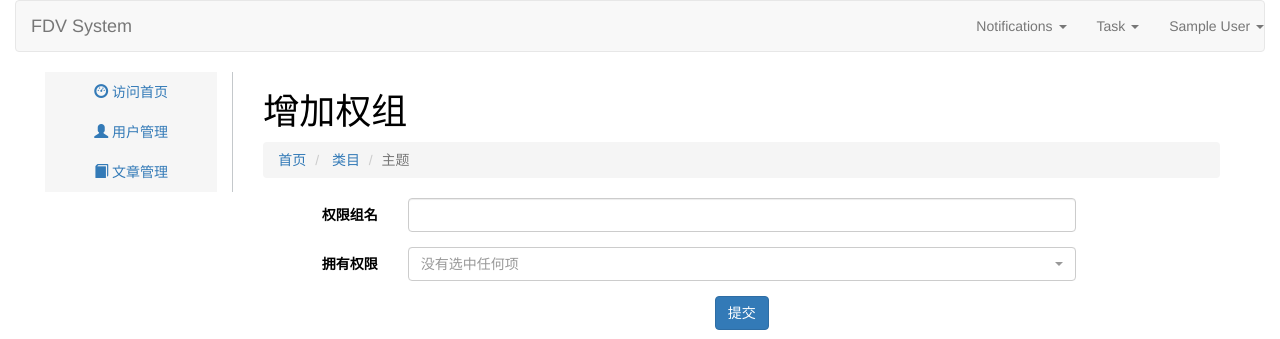
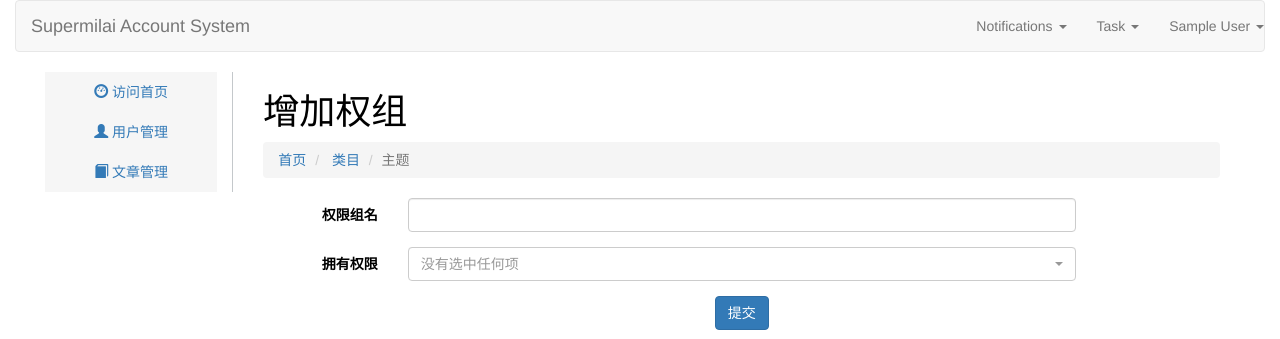
Before and after one commit to raphaelsoul/supermilai, a Django app: page /account/manage/add_group.html in a window 1280 px wide. Shown: the top 339 px of the page. Run offline with Django 3.2, Linux system fonts and the light colour scheme; a user stored in the database is signed in; tables that the repository leaves empty hold one stand-in row (values such as "Sample post"); some libraries are stand-ins or nearby versions.

Commit message:
del print to fix for py2/3 and improve the proj struction

```diff
--- a/account/ajax.py
+++ b/account/ajax.py
@@ -1,6 +1,6 @@
 from django.http import HttpResponse,HttpResponseRedirect
 from django.contrib.auth.decorators import login_required,permission_required#,user_passes_test,
-from models import UserProfile
+from account.models import UserProfile
 from django.contrib.auth.models import Permission,Group
 #from django.core.exceptions import PermissionDenied
 #from decorators import custom_permission_required
--- a/account/backend_manage.py
+++ b/account/backend_manage.py
@@ -4,7 +4,7 @@ from django.http import HttpResponse,HttpResponseRedirect
 from django.contrib.auth.decorators import login_required,permission_required#,user_passes_test,permission_required
 from django.contrib.auth import authenticate,login,logout
 from django.contrib.auth.views import password_change
-from models import UserProfile
+from account.models import UserProfile
 from django.template import RequestContext
 from django.contrib.contenttypes.models import ContentType
 
@@ -57,7 +57,7 @@ def user_add(request):
 		qq = request.POST['qq']
 		password1 = request.POST['password1']
 		password2 = request.POST['password2']
-		print truename,email,qq,password1,password2
+		#print truename,email,qq,password1,password2
 		if request.POST['is_active'] == 'true':
 			is_active = True
 		elif request.POST['is_active'] == 'false':
@@ -102,14 +102,14 @@ def group_modify(request,id):
 		group_id = request.POST.get('group_id')
 		chosen_perms =  request.POST.getlist('perms',[])
 		group_name = request.POST.get('groupname')
-		print chosen_perms,group_name,group_id
+		#print chosen_perms,group_name,group_id
 
 		group_to_modify = Group.objects.get(pk=group_id)
 		group_to_modify.name = group_name
 		group_to_modify.permissions.clear()
 		for chosen_perm_id in chosen_perms:
 			permission_to_add = Permission.objects.get(pk=chosen_perm_id)
-			print permission_to_add
+			#print permission_to_add
 		group_to_modify.permissions.add(permission_to_add)
 		group_to_modify.save()
 		return HttpResponseRedirect('/account/manage/group_list.html')
@@ -157,7 +157,7 @@ def permission_add(request):
 		name = request.POST['name']
 		contenttype = request.POST['contenttype']
 		codename = request.POST['codename']
-		print name,contenttype,codename
+		#print name,contenttype,codename
 		permission_to_save = Permission(
 			name=name,
 			content_type_id=contenttype,
@@ -176,7 +176,7 @@ def permission_modify(request,id):
 		name = request.POST['name']
 		contenttype = request.POST['contenttype']
 		codename = request.POST['codename']
-		print name,contenttype,codename
+		#print name,contenttype,codename
 		perm_to_modify.name = name
 		perm_to_modify.content_type_id = content_type_id
 		perm_to_modify.codename = codename
--- a/account/templates/base_account.html
+++ b/account/templates/base_account.html
@@ -2,7 +2,7 @@
 <html lang="en">
 <head>
     <meta charset="UTF-8">
-    <title>{% block page_title %}{% endblock %} | FDV FDV Platform System</title>
+    <title>{% block page_title %}{% endblock %} | Supermilai by Raphaelsoul</title>
     <link href="http://libs.baidu.com/bootstrap/3.0.3/css/bootstrap.min.css" rel="stylesheet">
 </head>
 <body>
--- a/account/views.py
+++ b/account/views.py
@@ -11,7 +11,7 @@ def account_login(request):
 	account=None
 	password=None
 	if request.method == 'POST' :
-		print request.POST['account']
+		#print request.POST['account']
 		if not request.POST.get('account'):
 			errors.append('Please Enter account')
 		else:
--- a/templates/base_proj.html
+++ b/templates/base_proj.html
@@ -2,12 +2,12 @@
 <html lang="en">
 <head>
 	<meta charset="UTF-8">
-	<title>{% block page_title %}{% endblock %} | FDV管理系统</title>
+	<title>{% block page_title %}{% endblock %} | Supermilai管理系统</title>
 
 	{% block global_styles %}
 		<link href="http://libs.baidu.com/bootstrap/3.0.3/css/bootstrap.min.css" rel="stylesheet">
 		<link href="http://cdn.bootcss.com/font-awesome/4.0.0/css/font-awesome.min.css" rel="stylesheet">
-		<link href="/static/css/fdv.css" rel="stylesheet">
+		<link href="/static/css/default.css" rel="stylesheet">
 		<link href="/static/plugins/bootstrap-select/dist/css/bootstrap-select.min.css" rel="stylesheet">
 	{% endblock %}
 
--- a/templates/navibar.html
+++ b/templates/navibar.html
@@ -1,6 +1,6 @@
 <nav class="navbar navbar-default" role="navigation">
 	<div class="navbar-header">
-		<a class="navbar-brand" href="#">FDV System</a>
+		<a class="navbar-brand" href="#">Supermilai Account System</a>
 	</div>
 	<div>
 		<!--向右对齐-->
```
Also changed, not shown: account/migrations/0001_initial.py (added), static/css/default.css (renamed from static/css/fdv.css), 1 other file.
